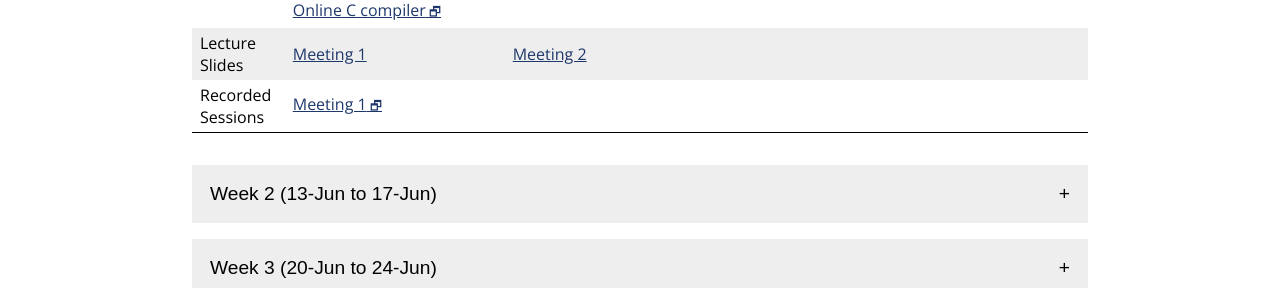
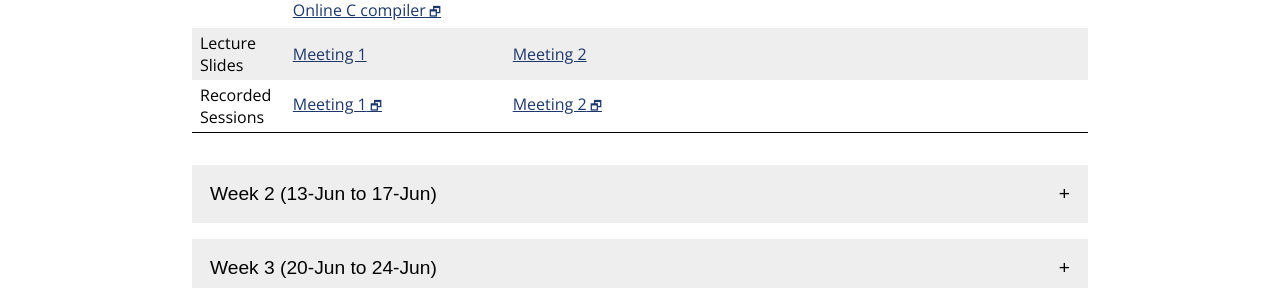
Before and after one commit to jhu-ip/cs220-summer22, a Jekyll site: the page built from material.md, in a window 1280 px wide. Shown: the part 866-1154 px from the top of the page. Built offline with Jekyll 4.4.1, drawn with Linux system fonts in a browser that asks for light colours; some web fonts are replaced.

Commit message:
link to meeting 2 recording

```diff
--- a/material.csv
+++ b/material.csv
@@ -33,6 +33,7 @@
 1,2,8-Jun,Recap,Day 4,questions/day04.html
 1,2,8-Jun,Exercise,Exercise 4,exercise/ex04.html
 1,2,8-Jun,LectureSlides,Meeting 2,slides/class02.pdf
+1,2,8-Jun,Recording,Meeting 2,https://jh.hosted.panopto.com/Panopto/Pages/Viewer.aspx?id=8e81eb74-0e0b-444b-a0ee-aeae012661aa
 1,3,10-Jun,Video,"Arrays, ASCII",https://jh.hosted.panopto.com/Panopto/Pages/Viewer.aspx?id=58f4d402-fd0d-4868-b805-ae230027ab93
 1,3,10-Jun,Video,C strings,https://jh.hosted.panopto.com/Panopto/Pages/Viewer.aspx?id=06a4f1da-f6a1-4212-b686-ae230027ab33
 1,3,10-Jun,Slides,Arrays,slides/day05_arrays.pdf
--- a/material.md
+++ b/material.md
@@ -69,7 +69,7 @@
     <tr>
       <td>Recorded<br>Sessions</td>
       <td><a class='external' target='_blank' href='https://jh.hosted.panopto.com/Panopto/Pages/Viewer.aspx?id=c585ce94-7f8b-4b04-9325-aeac0115bdb3'>Meeting 1</a></td>
-      <td></td>
+      <td><a class='external' target='_blank' href='https://jh.hosted.panopto.com/Panopto/Pages/Viewer.aspx?id=8e81eb74-0e0b-444b-a0ee-aeae012661aa'>Meeting 2</a></td>
       <td></td>
     </tr>
   </tbody>
```
